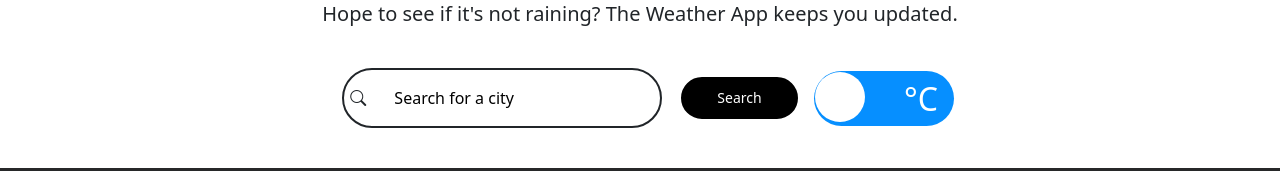
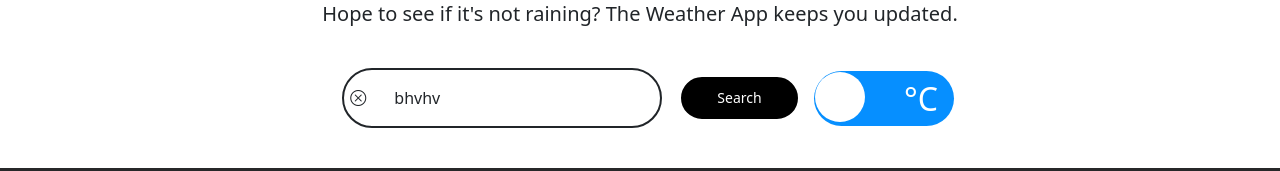
Before and after one commit to tremitch504/The-Weather-App, a Vue app: page / in a window 1280 px wide. Shown: the part 284-455 px from the top of the page. Built offline with nearby package versions, Linux system fonts and the light colour scheme.

Commit message:
testing for deployment

```diff
--- a/src/components/HeaderWeather/HeaderWeather.vue
+++ b/src/components/HeaderWeather/HeaderWeather.vue
@@ -17,7 +17,7 @@ import Weather from '../Weather/Weather.vue'
 export default {
     data(){
        return {
-        city: '',
+        city: 'bhvhv',
         showWeather: false,
         listData: [],
         filterData: [],
```
